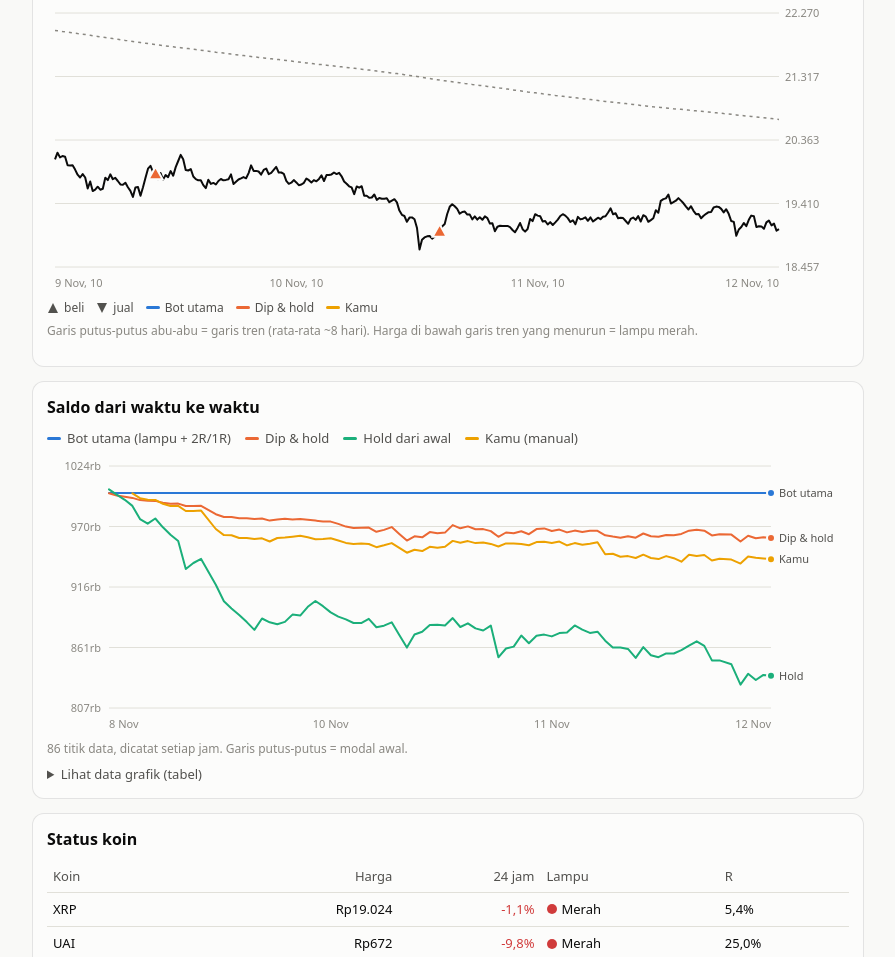
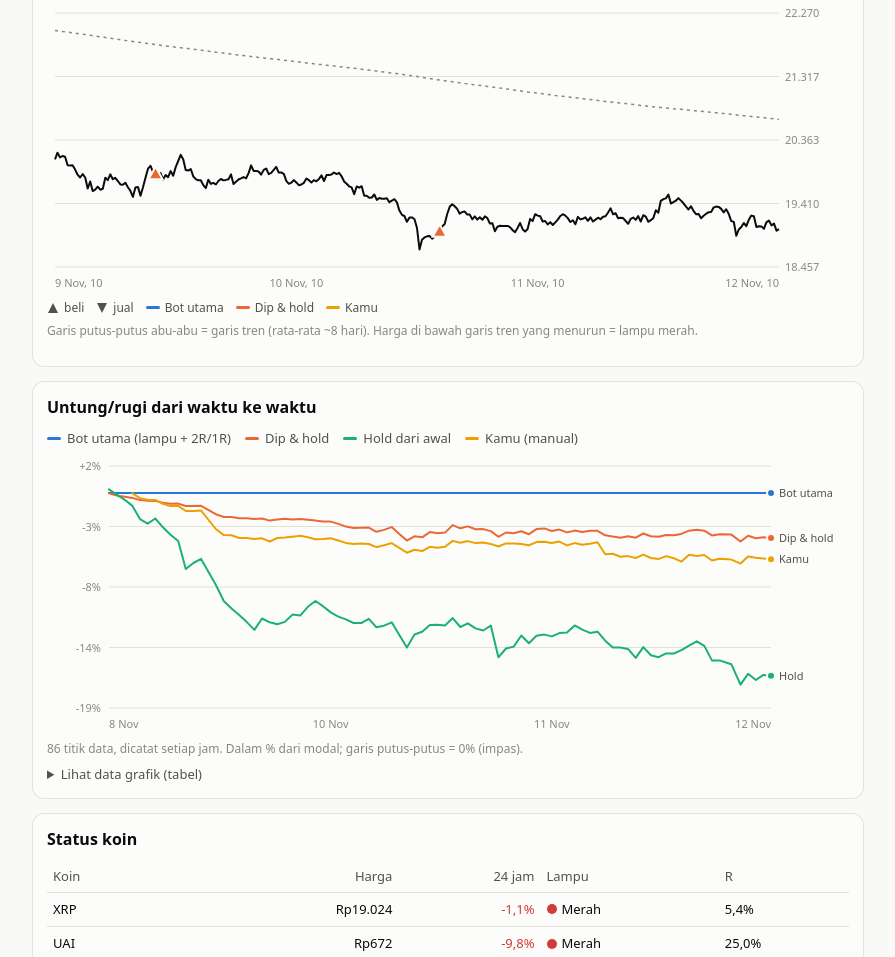
Before and after one commit to javanic-triyo/Kantong-bot, a plain HTML site: page docs/index.html in a window 1280 px wide. Shown: the part 402-1359 px from the top of the page, without its empty margins (192-1087 px from the left). Drawn offline with Linux system fonts and the light colour scheme.

Commit message:
Tambah ANOA & PIEVERSE; grafik untung/rugi dalam %; tahan data koin yang sepi
Co-Authored-By: Claude Opus 5.5 <noreply@anthropic.com>
Claude-Session: https://claude.ai/code/session_01Cw8jg5NiFEuyHpu6M92mKY

```diff
--- a/config.json
+++ b/config.json
@@ -1,5 +1,5 @@
 {
-  "coins": ["XRPIDR", "UAIIDR", "HYPEIDR", "PEPEIDR", "SOLIDR"],
+  "coins": ["XRPIDR", "UAIIDR", "HYPEIDR", "PEPEIDR", "SOLIDR", "ANOAIDR", "PIEVERSEIDR"],
   "btc_symbol": "BTCIDR",
   "modal_per_koin": 200000,
   "fee_per_sisi": 0.003,
--- a/docs/index.html
+++ b/docs/index.html
@@ -102,7 +102,7 @@
   </section>
 
   <section class="card">
-    <h2>Saldo dari waktu ke waktu</h2>
+    <h2>Untung/rugi dari waktu ke waktu</h2>
     <div class="legend" id="legend"></div>
     <div id="chart"></div>
     <div class="note" id="chartnote"></div>
@@ -216,9 +216,12 @@ function drawChart(d) {
   const W = Math.max(320, box.clientWidth), Ht = W < 500 ? 230 : 280;
   const m = { l: 62, r: 78, t: 12, b: 26 };
   const iw = W - m.l - m.r, ih = Ht - m.t - m.b;
-  const vals = H.flatMap(p => SERIES.map(s => p[s.key])).filter(v => v != null).concat([d.modal]);
+  // grafik dalam % dari modal, supaya tetap benar walau modal bertambah (koin baru)
+  const base = (p, k) => k === "manual" ? 1000000 : (p.modal || 1000000);
+  const pv = (p, k) => p[k] == null ? null : (p[k] / base(p, k) - 1) * 100;
+  const vals = H.flatMap(p => SERIES.map(s => pv(p, s.key))).filter(v => v != null).concat([0]);
   let lo = Math.min(...vals), hi = Math.max(...vals);
-  const pad = Math.max((hi - lo) * 0.12, d.modal * 0.01); lo -= pad; hi += pad;
+  const pad = Math.max((hi - lo) * 0.12, 1); lo -= pad; hi += pad;
   const t0 = H[0].t, t1 = H.length > 1 ? H[H.length - 1].t : H[0].t + 3600;
   const x = t => m.l + (H.length > 1 ? (t - t0) / (t1 - t0) * iw : iw / 2);
   const y = v => m.t + (hi - v) / (hi - lo) * ih;
@@ -234,10 +237,10 @@ function drawChart(d) {
     const v = lo + (hi - lo) * i / ticks, yy = y(v);
     add("line", { x1: m.l, x2: m.l + iw, y1: yy, y2: yy, stroke: "var(--grid)", "stroke-width": 1 });
     const tx = add("text", { x: m.l - 8, y: yy + 4, "text-anchor": "end", "font-size": 11, fill: "var(--muted)" });
-    tx.textContent = (v / 1000).toFixed(0) + "rb";
+    tx.textContent = pct(v, Math.abs(hi - lo) < 8 ? 1 : 0);
   }
   // modal reference line
-  add("line", { x1: m.l, x2: m.l + iw, y1: y(d.modal), y2: y(d.modal), stroke: "var(--axis)", "stroke-width": 1.5, "stroke-dasharray": "4 4" });
+  add("line", { x1: m.l, x2: m.l + iw, y1: y(0), y2: y(0), stroke: "var(--axis)", "stroke-width": 1.5, "stroke-dasharray": "4 4" });
   // x labels
   const nx = Math.min(W < 500 ? 3 : 4, H.length);
   const longSpan = t1 - t0 > 36 * 3600;
@@ -253,15 +256,15 @@ function drawChart(d) {
   // lines + end labels
   const ends = [];
   SERIES.forEach(s => {
-    const pts = H.filter(p => p[s.key] != null);
+    const pts = H.filter(p => pv(p, s.key) != null);
     if (!pts.length) return;
     if (pts.length > 1) {
-      add("path", { d: pts.map((p, i) => (i ? "L" : "M") + x(p.t).toFixed(1) + " " + y(p[s.key]).toFixed(1)).join(" "),
+      add("path", { d: pts.map((p, i) => (i ? "L" : "M") + x(p.t).toFixed(1) + " " + y(pv(p, s.key)).toFixed(1)).join(" "),
         fill: "none", stroke: s.color, "stroke-width": 2, "stroke-linejoin": "round", "stroke-linecap": "round" });
     }
     const last = pts[pts.length - 1];
-    add("circle", { cx: x(last.t), cy: y(last[s.key]), r: 4, fill: s.color, stroke: "var(--surface-1)", "stroke-width": 2 });
-    ends.push({ s, y: y(last[s.key]) });
+    add("circle", { cx: x(last.t), cy: y(pv(last, s.key)), r: 4, fill: s.color, stroke: "var(--surface-1)", "stroke-width": 2 });
+    ends.push({ s, y: y(pv(last, s.key)) });
   });
   ends.sort((a, b) => a.y - b.y);
   for (let i = 1; i < ends.length; i++) if (ends[i].y - ends[i - 1].y < 14) ends[i].y = ends[i - 1].y + 14;
@@ -280,14 +283,14 @@ function drawChart(d) {
     const p = H[best], px = x(p.t);
     cross.setAttribute("x1", px); cross.setAttribute("x2", px); cross.setAttribute("visibility", "visible");
     SERIES.forEach((s, i) => { if (p[s.key] == null) { dots[i].setAttribute("visibility", "hidden"); return; }
-      dots[i].setAttribute("cx", px); dots[i].setAttribute("cy", y(p[s.key])); dots[i].setAttribute("visibility", "visible"); });
+      dots[i].setAttribute("cx", px); dots[i].setAttribute("cy", y(pv(p, s.key))); dots[i].setAttribute("visibility", "visible"); });
     tip.textContent = "";
     tip.append(el("div", { class: "t" }, fmtTime(p.t) + " WIB"));
     SERIES.forEach(s => {
       if (p[s.key] == null) return;
       const row = el("div", { class: "row" });
       const k = el("span", { class: "key" }); k.style.background = s.color;
-      row.append(k, el("b", {}, rp(p[s.key])), el("span", { class: "n" }, s.short));
+      row.append(k, el("b", {}, pct(pv(p, s.key))), el("span", { class: "n" }, rp(p[s.key]) + " · " + s.short));
       tip.append(row);
     });
     tip.style.display = "block";
@@ -321,7 +324,7 @@ function render(d) {
     const l = el("div", { class: "lbl" }); const k = el("span", { class: "key" }); k.style.background = s.color;
     l.append(k, document.createTextNode(s.label));
     t.append(l, el("div", { class: "val" }, rp(v)));
-    const pc = el("div", { class: "pct" }); pc.append(colored(pct(p), p), document.createTextNode(" dari modal " + rp(d.modal)));
+    const pc = el("div", { class: "pct" }); pc.append(colored(pct(p), p), document.createTextNode(" dari modal " + rp(base)));
     t.append(pc); tiles.append(t);
   });
   // legend
@@ -332,7 +335,7 @@ function render(d) {
   priceControls(d);
   document.getElementById("chartnote").textContent = d.histori.length < 3
     ? "Grafik baru mulai: bot mencatat saldo setiap jam, jadi garisnya akan terisi pelan-pelan."
-    : `${d.histori.length} titik data, dicatat setiap jam. Garis putus-putus = modal awal.`;
+    : `${d.histori.length} titik data, dicatat setiap jam. Dalam % dari modal; garis putus-putus = 0% (impas).`;
   table("histtable", ["Waktu (WIB)", "Bot utama", "Dip & hold", "Hold"].concat(SERIES.length > 3 ? ["Kamu"] : []),
     d.histori.slice().reverse().map(p => [fmtTime(p.t), rp(p.bot), rp(p.dh), rp(p.hold)]
       .concat(SERIES.length > 3 ? [p.manual == null ? "-" : rp(p.manual)] : [])), [1, 2, 3, 4]);
```
Also changed, not shown: 2 other files.
